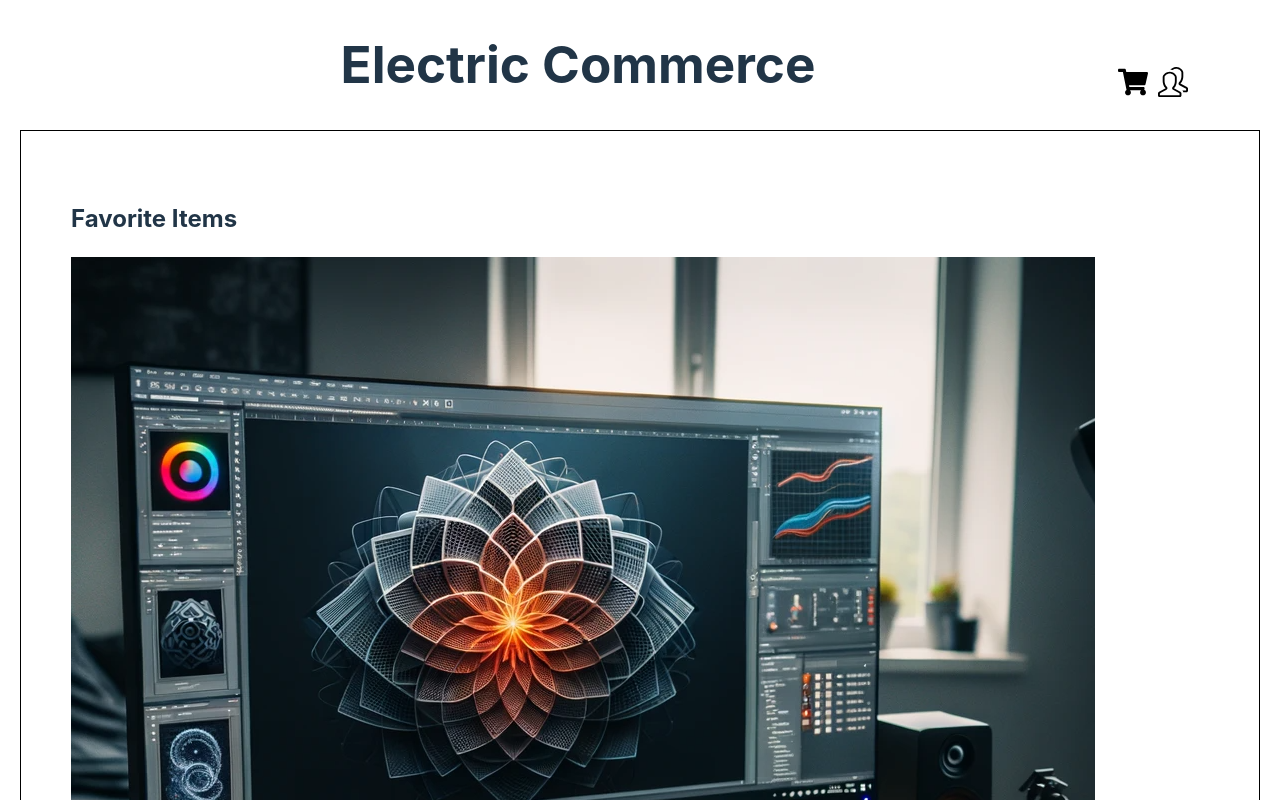
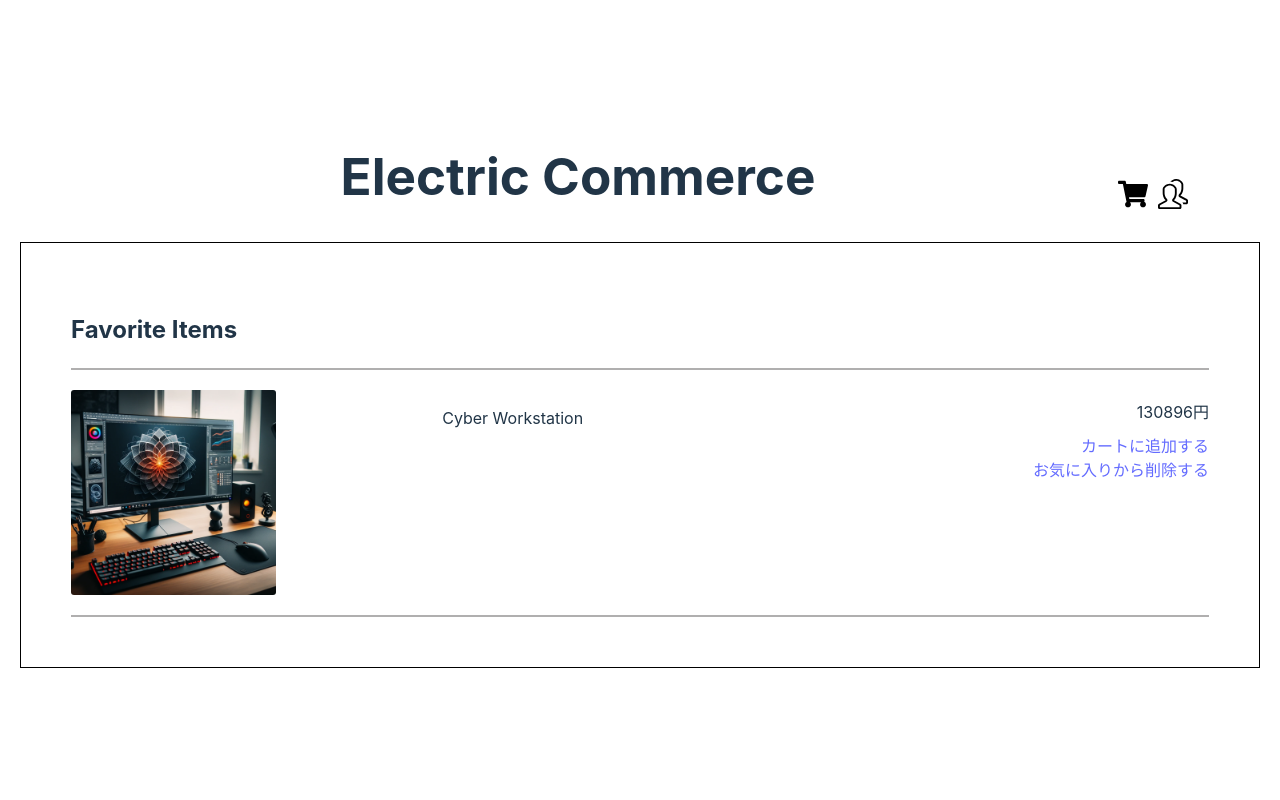
Before and after one commit to kip2/E-Commerce-Site-React, a React (Vite) app in the folder app/: page / in a window 1280 px wide. Shown: the top 800 px of the page. Built offline with nearby package versions, Linux system fonts and the light colour scheme.

Commit message:
暫定の完成

```diff
--- a/app/src/components/atoms/Title.css
+++ b/app/src/components/atoms/Title.css
@@ -1,3 +1,12 @@
 .title-caption {
     font-size: 1.5em;
 }
+
+.title-caption::after {
+    content: '';
+    display: block;
+    width: 100%;
+    height: 2px;
+    background-color: #b0afaf;
+    margin-top: 20px;
+}
--- a/app/src/components/molecules/FavoriteItem.css
+++ b/app/src/components/molecules/FavoriteItem.css
@@ -1,24 +1,31 @@
 .favorite-item {
-    width: 100%;
-    height: 100%;
     display: flex;
+    justify-content: space-between;
 }
 
-.favorite-item::before {
+.favorite-img-and-name {
+    width: 45%;
+    display: flex;
+    justify-content: space-between;
+}
+
+.favorite-item img {
+    width: 40%;
+    border-radius: 3px;
+}
+
+.favorite-outer::after {
     content: '';
     display: block;
     width: 100%;
     height: 2px;
-    background-color: #4c4c4c;
-    margin-top: 10px;
+    background-color: #b0afaf;
+    margin-top: 20px;
 }
 
-
-.favorite-item::after {
-    content: '';
-    display: block;
-    width: 100%;
-    height: 2px;
-    background-color: #4c4c4c;
-    margin-top: 10px;
+.price-and-button {
+    text-align: right;
 }
+.price-and-button p{
+    margin: 10px 0 ;
+}
--- a/app/src/components/molecules/FavoriteItem.tsx
+++ b/app/src/components/molecules/FavoriteItem.tsx
@@ -8,13 +8,23 @@ type FavoriteItemProps = {
 
 const FavoriteItem:React.FC<FavoriteItemProps> = ({ imgUrl, name, price }) => {
     return(
-        <>
-            <div className="favorie-item">
-                <img src={imgUrl} />
-                <p className="name">{name}</p>
-                <p className="price">{price}~</p>
+        <div className="favorite-outer">
+            <div className="favorite-item">
+                <div className="favorite-img-and-name">
+                    <img src={imgUrl} />
+                    <p className="name">{name}</p>
+                </div>
+                <div className="price-and-button">
+                    <p className="price">{price}円</p>
+                    <div>
+                        <a>カートに追加する</a>
+                    </div>
+                    <div>
+                        <a>お気に入りから削除する</a>
+                    </div>
+                </div>
             </div>
-        </>
+        </div>
     )
 }
 
```
